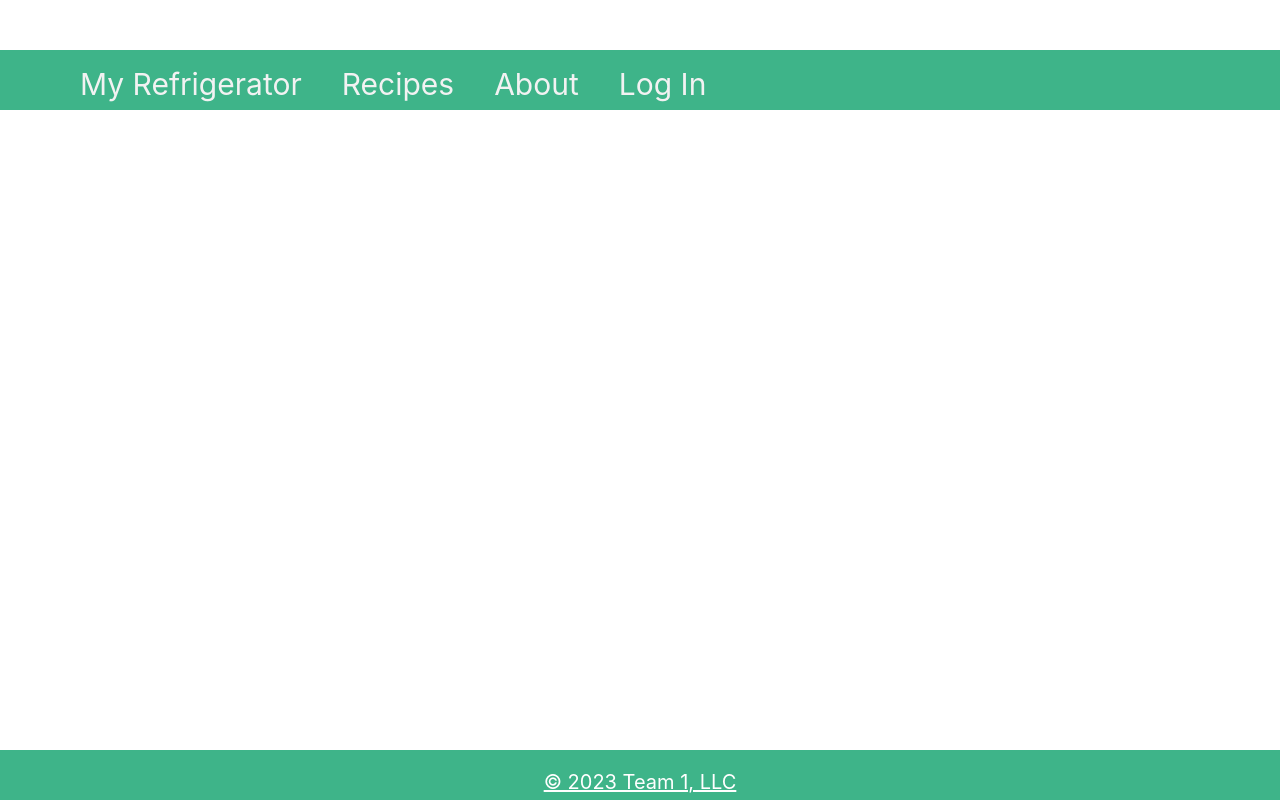
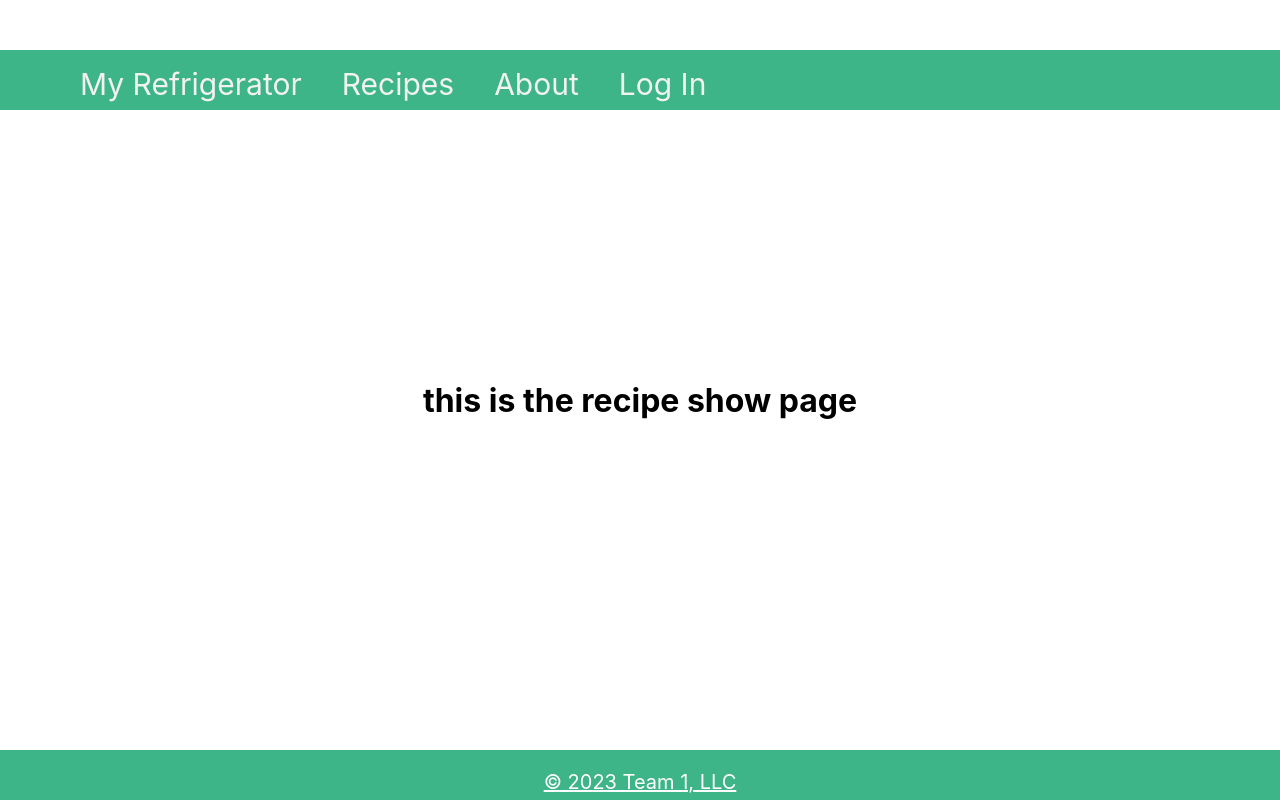
Before and after one commit to amendezga/whatsfordinner, a React (Create React App) app: page /recipes/1 in a window 1280 px wide. Built offline with nearby package versions, Linux system fonts and the light colour scheme; no server answers.

Commit message:
adds recipe main to render recipe pages

```diff
--- a/src/App.js
+++ b/src/App.js
@@ -2,6 +2,7 @@ import logo from './logo.svg';
 import './App.css';
 import React from 'react';
 import Main from './components/Main'
+import RecipeMain from './components/RecipesMain';
 import Nav from './components/Nav.js';
 import Footer from './components/Footer.js';
 import { Routes, Route } from 'react-router-dom';
@@ -13,6 +14,7 @@ function App() {
 
       <Nav />
       <Main/>
+      <RecipeMain />
       {/* new stuff goes here */}
       <Footer />
 
--- a/src/pages/RecipeIndex.js
+++ b/src/pages/RecipeIndex.js
@@ -7,7 +7,7 @@ function RecipeIndex (props) {
             return (
                 <div key={recipe._id}>
                     <img src={recipe.image} alt={recipe.name} />
-                    <Link to={`recipes/${recipe._id}`} >
+                    <Link to={`${recipe._id}`} >
                         <h1>{recipe.name}</h1>
                     </Link>
                 </div>
```
